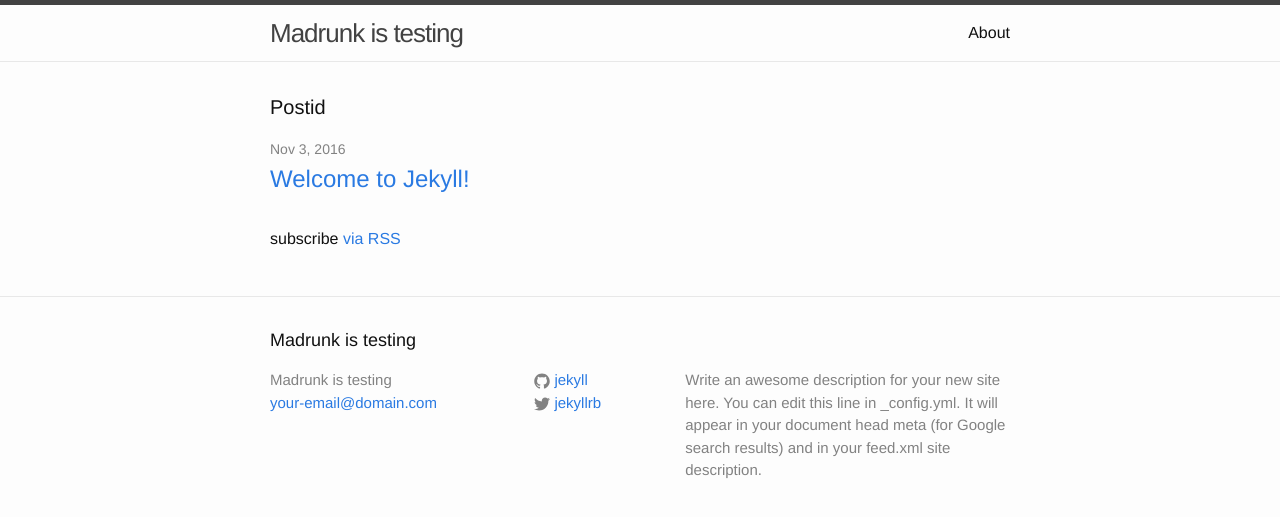
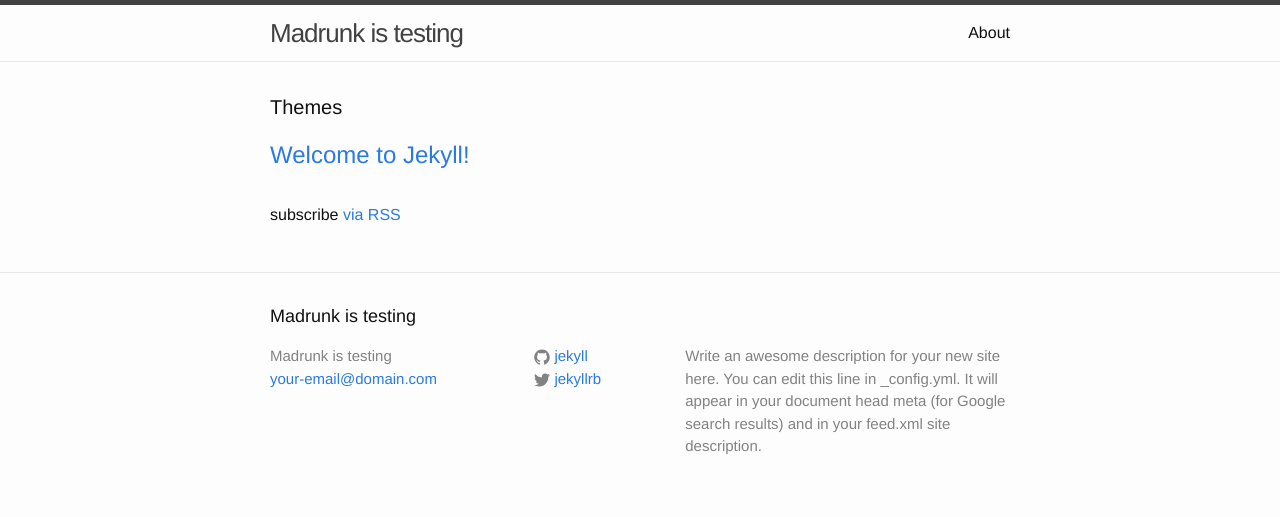
Before and after one commit to Zhamant/zhamant.github.io, a Jekyll site: the page built from index.html, in a window 1280 px wide. Shown: the top 517 px of the page. Built offline with Jekyll 4.4.1, drawn with Linux system fonts in a browser that asks for light colours.

Commit message:
Update index.html

```diff
--- a/index.html
+++ b/index.html
@@ -4,13 +4,11 @@ layout: default
 
 <div class="home">
 
-  <h1 class="page-heading">Postid</h1>
+  <h1 class="page-heading">Themes</h1>
 
   <ul class="post-list">
     {% for post in site.posts %}
       <li>
-        <span class="post-meta">{{ post.date | date: "%b %-d, %Y" }}</span>
-
         <h2>
           <a class="post-link" href="{{ post.url | prepend: site.baseurl }}">{{ post.title }}</a>
         </h2>
```
